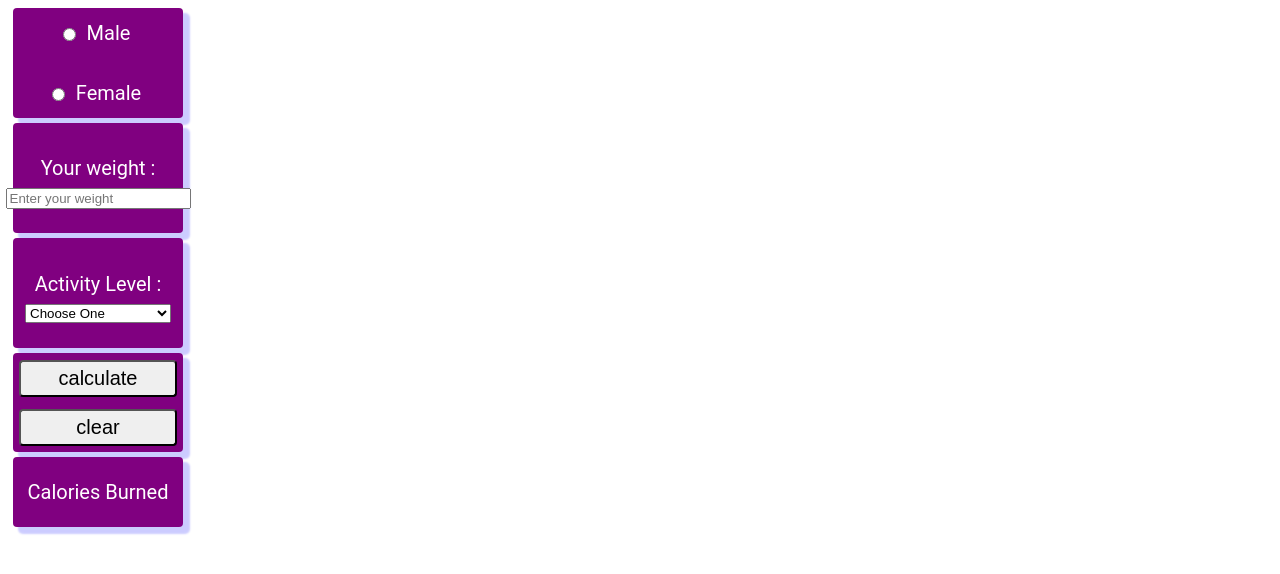
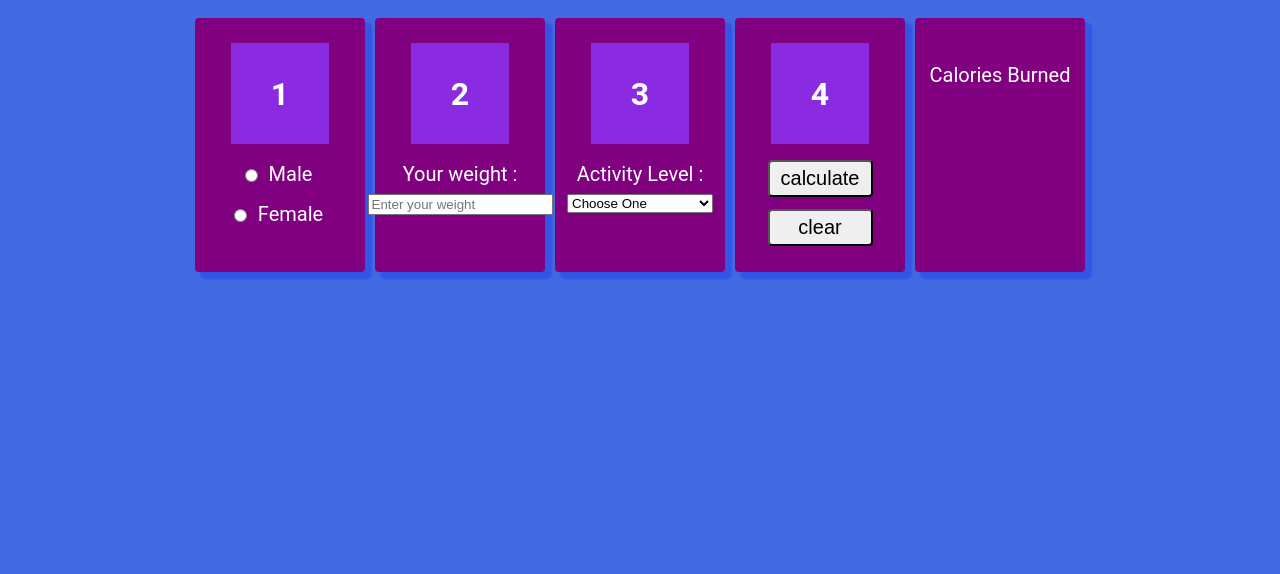
Before and after one commit to mcee0815/calorieburner, a plain HTML site: page index.html in a window 1280 px wide. Drawn offline with Linux system fonts and the light colour scheme.

Commit message:
done for tonight

```diff
--- a/index.html
+++ b/index.html
@@ -7,7 +7,9 @@
     <title>Calorie Calculator</title>
 </head>
 <body>
+    <div class = "wrapper">
         <div class ='itemBox'>
+            <div class = "step"><h2 class="number">1</h2></div>
             <div class = gender-male>
                 <input type="radio" id="male" name="gender" value="male">
                 <label for="male">Male</label>
@@ -18,11 +20,13 @@
             </div>
         </div>
         <div class='itemBox'>
+            <div class = "step"><h2 class="number">2</h2></div>
             <label for="weight-input">Your weight :</label>
             <input type="text" id='weight-input' name="calories" placeholder='Enter your weight'>
         </div>
 
             <div class = "itemBox">
+            <div class = "step"><h2 class="number">3</h2></div>
             <label for="pet-select">Activity Level :</label>
                 <select class="" id="activity">
                     <option value="light">Choose One</option>
@@ -34,44 +38,17 @@
             </div>
 
             <div class='button-box'>
+            <div class = "step"><h2 class="number">4</h2></div>
             <button id="calculate">calculate</button>
             <button id = 'clear'>clear</button>
             </div>
             <div class="result-box" >
             <p id = "result">Calories Burned</p>
             </div>
+    </div>
 
 
 
-
-
-    <!-- <p>Light duties like...</p>
-    <ul>
-      <li>Clean the house</li>
-      <li>Office Work</li>
-      <li>Playing Baseball</li>
-      <li>Playing Golf</li>
-    </ul>
-    <p>Moderate duties like...</p>
-    <ul>
-      <li>Walking Briskly(3.5 mph)</li>
-      <li>Gardening</li>
-      <li>Dancing (5.5 mph)</li>
-      <li>Cyling (5.5 mph)</li>
-      <li>Playing Basketball</li>
-    </ul>
-    <p>Strenuous duties like...</p>
-    <ul>
-      <li>Jogging(9 min/mile)</li>
-      <li>Playing Football</li>
-      <li>Swimming</li>
-    </ul>
-    <p> Very Strenuous duties like...</p>
-    <ul>
-      <li>Running(7 min/mile)</li>
-      <li>Racquetball</li>
-      <li>Skiing</li>
-    </ul> -->
     <script src="app.js"></script>
 </body>
 </html>
--- a/style.css
+++ b/style.css
@@ -1,56 +1,74 @@
+body{
+    margin: 0;
+    padding: 0;
+}
 body{
     font-family: 'Roboto', sans-serif;
     font-size:20px;
     color:white;
+    background: royalblue;
   }
-  .itemBox{
-    display:flex;
+
+
+  @media only screen and (max-width: 500px) {
+    .wrapper{
+        /* display: flex;
+        flex-direction: column; */
+
+        /* height: 700px;  */
+        /* justify-content: space-between;   */
+    }
+  }
+  .wrapper{
+    padding: 13px;
+    box-sizing: border-box;
+    width: 100%;
+    display: flex;
+    flex-wrap: wrap;
+    /* background: royalblue; */
     justify-content: center;
+    height: 100vh;
+  }
+  .step{
+      background-color:blueviolet;
+      padding: 5px 40px;
+      margin-bottom: 10px;
+  }
+  .step .number{
+      font-size: xx-large;
+  }
+  .itemBox,.result-box,.button-box{
+    box-sizing: border-box;
+    padding-top: 25px;
+    display: flex;
+    align-content: flex-start;
     flex-direction: column;
-    align-items:center;
-    border-radius:4px;
-    height:110px;
-    width:170px;
-    background-color:purple;
-    margin:5px
+    align-items: center;
+    border-radius: 4px;
+    height: 254px;
+    width: 170px;
+    background-color: purple;
+    margin: 5px;
   }
+  @media only screen and (min-width: 468px) {
+
+  }
+
   .gender-male,.gender-female{
     display:flex;
-    margin:10px;
-  /*    */
-  }
-  .button-box{
-    display:flex;
-    flex-direction:column;
-    align-items:stretch;
-    justify-content:center;
-    border-radius:4px;
-    height:99px;
-    width:170px;
-    background-color:purple;
-    margin:5px
-  }
-  .result-box{
-    display:flex;
-    flex-direction:row;
-    align-items:center;
-    justify-content:center;
-    border-radius:4px;
-    color:white;
-    height:70px;
-    width:170px;
-    background-color:purple;
-    margin:5px
+    /* margin:10px; */
   }
   .itemBox,.button-box,.result-box{
     box-shadow: 6px 6px 2px 1px rgba(0, 0, 255, .2);
   }
 
   button{
-    margin:6px;
-    border-radius:4px;
-    padding:5px;
-    font-size:20px;
+    margin: 6px;
+    border-radius: 4px;
+    padding: 5px;
+    font-size: 20px;
+    width: 105px;
+    box-sizing: border-box;
   }
   label{
     margin:8px;
```
Also changed, not shown: app.js (+7 -2 lines). Lines whose indentation alone changed are shown as unchanged.
